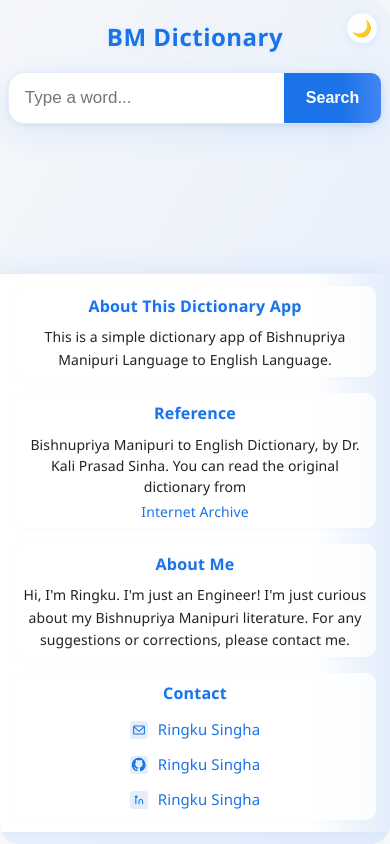
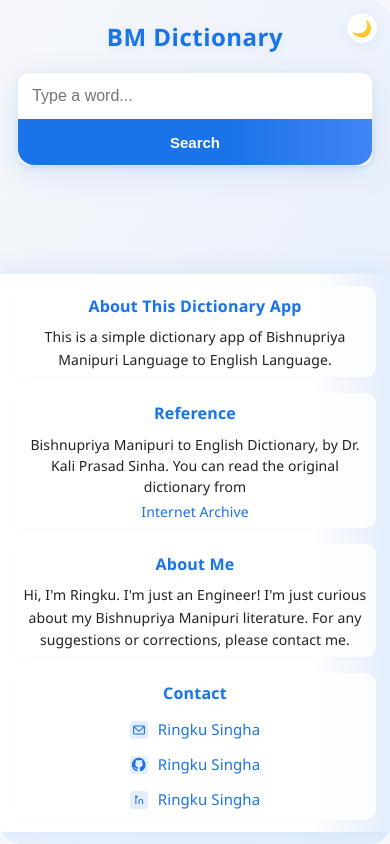
Before and after one commit to ringku1/Bishnupriya-Manipuri-Language-Dictionary, a React (Vite) app: page / in a window 390 px wide. Built offline with nearby package versions, Linux system fonts and the light colour scheme.

Commit message:
responsive searchbar

```diff
--- a/src/SearchBar.css
+++ b/src/SearchBar.css
@@ -43,7 +43,8 @@
   border-radius: 0;
   transition: box-shadow 0.2s, background 0.2s, color 0.2s;
   box-shadow: none;
-  border-radius: 16px;
+  border-radius: 16px 0 0 16px;
+  min-width: 0; /* Allow input to shrink on small screens */
 }
 
 .search-input:focus {
@@ -72,6 +73,7 @@
   font-size: 16px;
   box-shadow: 0 2px 8px rgba(26, 115, 232, 0.08);
   outline: none;
+  white-space: nowrap; /* Prevent text wrapping */
 }
 [data-theme="dark"] .search-button {
   background: linear-gradient(
@@ -170,11 +172,11 @@
 }
 
 .suggestions-list li:hover {
-  background: #f0f4ff;
+  background: #c5aeae;
   transform: scale(1.02);
 }
 [data-theme="dark"] .suggestions-list li:hover {
-  background: #232a36;
+  background: #48505e;
   color: #8ab4f8;
 }
 
@@ -186,6 +188,10 @@
   display: flex;
   align-items: center;
   white-space: pre; /* preserve spaces exactly as in the string */
+  overflow: hidden;
+  text-overflow: ellipsis;
+  flex: 1;
+  min-width: 0;
 }
 [data-theme="dark"] .suggestion-word {
   color: #8ab4f8;
@@ -201,6 +207,7 @@
   font-weight: 500;
   text-transform: capitalize;
   box-shadow: 0 1px 4px rgba(26, 115, 232, 0.04);
+  flex-shrink: 0; /* Prevent the POS tag from shrinking */
 }
 [data-theme="dark"] .suggestion-pos {
   color: #8ab4f8;
@@ -289,3 +296,116 @@
   align-items: center;
   position: relative;
 }
+
+/* Responsive Styles */
+@media (max-width: 768px) {
+  .search-container {
+    max-width: 90%;
+    margin: 0 auto 24px auto;
+  }
+
+  .search-row {
+    flex-direction: column;
+    align-items: stretch;
+  }
+
+  .search-input {
+    border-radius: 16px 16px 0 0;
+    padding: 16px;
+    font-size: 16px; /* Slightly larger for mobile */
+  }
+
+  .search-button {
+    border-radius: 0 0 16px 16px;
+    height: 48px;
+    width: 100%;
+  }
+
+  .suggestions-list {
+    max-height: 300px; /* Slightly smaller max-height on mobile */
+  }
+
+  .suggestions-list li {
+    padding: 14px 16px;
+    flex-direction: column;
+    align-items: flex-start;
+  }
+
+  .suggestion-pos {
+    margin-left: 0;
+    margin-top: 6px;
+    align-self: flex-start;
+  }
+}
+
+@media (max-width: 480px) {
+  .search-container {
+    max-width: 95%;
+    border-radius: 12px;
+  }
+
+  .search-input {
+    padding: 14px;
+    font-size: 16px; /* iOS friendly size */
+  }
+
+  .search-button {
+    height: 46px;
+    font-size: 15px;
+    padding: 12px 16px;
+  }
+
+  .suggestions-list {
+    max-height: 250px;
+  }
+
+  .suggestions-list li {
+    padding: 12px 14px;
+    font-size: 15px;
+  }
+
+  .suggestion-word {
+    font-size: 15px;
+  }
+
+  .suggestion-pos {
+    font-size: 12px;
+  }
+}
+
+/* For very small devices */
+@media (max-width: 320px) {
+  .search-input {
+    font-size: 15px;
+  }
+
+  .search-button {
+    font-size: 14px;
+  }
+
+  .suggestions-list li {
+    font-size: 14px;
+  }
+
+  .suggestion-word {
+    font-size: 14px;
+  }
+}
+
+/* Prevent zoom on iOS devices when input is focused */
+@media screen and (max-width: 768px) {
+  .search-input {
+    font-size: 16px !important;
+  }
+}
+
+/* Improve touch targets for mobile */
+@media (hover: none) and (pointer: coarse) {
+  .suggestions-list li {
+    padding: 16px 18px; /* Larger touch target */
+  }
+
+  .search-button {
+    padding: 16px 22px; /* Larger touch target */
+  }
+}
```
